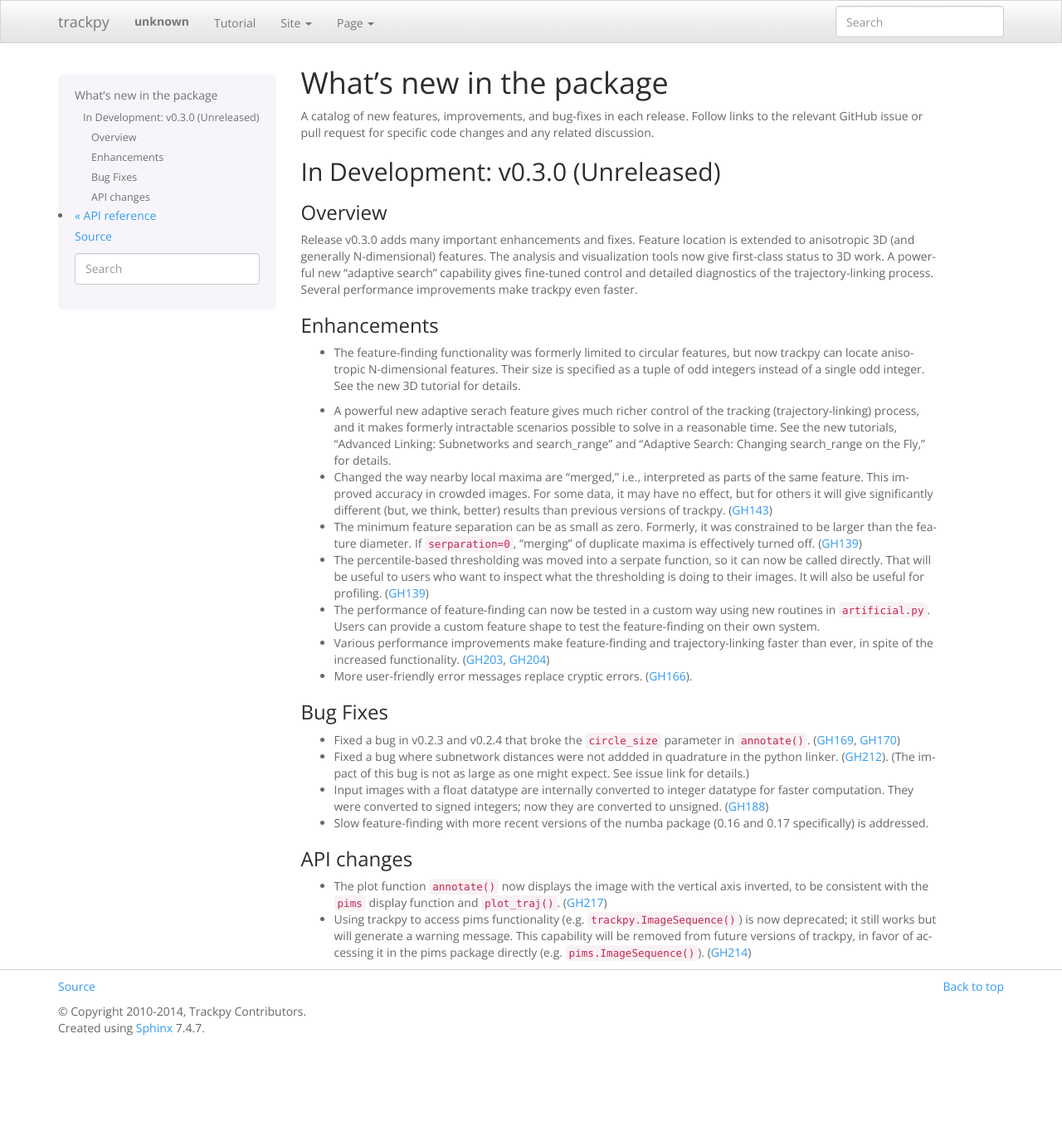
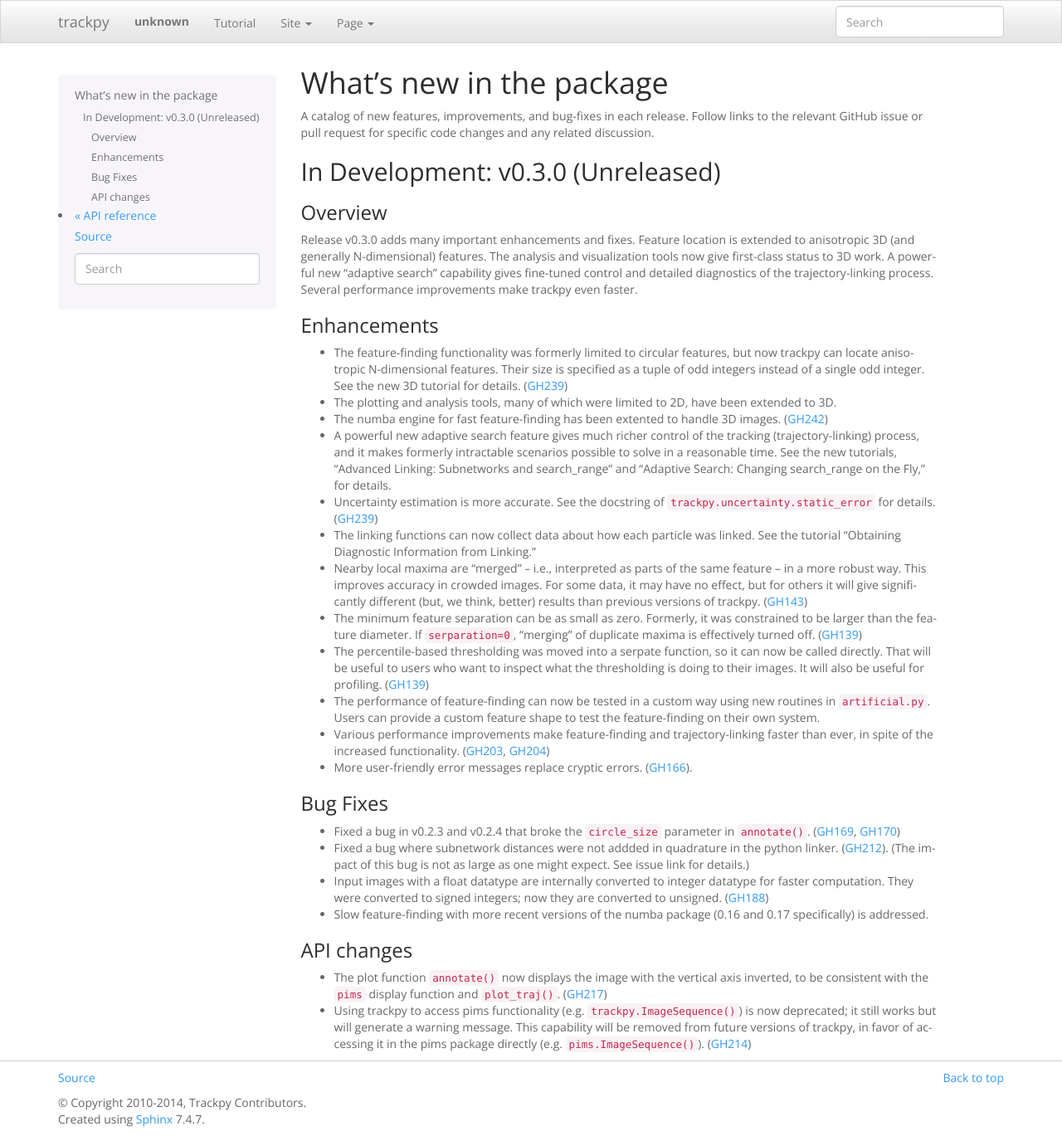
Before and after one commit to soft-matter/trackpy, a Sphinx documentation site: the page built from doc/whatsnew.rst, in a window 1280 px wide and 1369 px high. Shown: the whole window at 83% size. Built offline with Sphinx 7.4.7, drawn with Linux system fonts in a browser that asks for light colours; pages that are not in the unit, such as notebooks, are missing from menus.

Commit message:
DOC: Yet more release notes, copy edits.

```diff
--- a/doc/releases/v0.3.0.txt
+++ b/doc/releases/v0.3.0.txt
@@ -10,13 +10,19 @@
 Enhancements
 ~~~~~~~~~~~~
 
-- The feature-finding functionality was formerly limited to circular features, but now trackpy can locate anisotropic N-dimensional features. Their size is specified as a tuple of odd integers instead of a single odd integer. See the new 3D tutorial for details.
+- The feature-finding functionality was formerly limited to circular features, but now trackpy can locate anisotropic N-dimensional features. Their size is specified as a tuple of odd integers instead of a single odd integer. See the new 3D tutorial for details. (:issue:`239`)
 
-.. Waiting for merge: - The plotting and analysis tools, many of which were limited to 2D, have been extended to 3D.
+- The plotting and analysis tools, many of which were limited to 2D, have been extended to 3D.
 
-- A powerful new adaptive serach feature gives much richer control of the tracking (trajectory-linking) process, and it makes formerly intractable scenarios possible to solve in a reasonable time. See the new tutorials, "Advanced Linking: Subnetworks and search_range" and "Adaptive Search: Changing search_range on the Fly," for details.
+- The numba engine for fast feature-finding has been extented to handle 3D images. (:issue:`242`)
 
-- Changed the way nearby local maxima are "merged," i.e., interpreted as parts of the same feature. This improved accuracy in crowded images. For some data, it may have no effect, but for others it will give significantly different (but, we think, better) results than previous versions of trackpy. (:issue:`143`)
+- A powerful new adaptive search feature gives much richer control of the tracking (trajectory-linking) process, and it makes formerly intractable scenarios possible to solve in a reasonable time. See the new tutorials, "Advanced Linking: Subnetworks and search_range" and "Adaptive Search: Changing search_range on the Fly," for details.
+
+- Uncertainty estimation is more accurate. See the docstring of ``trackpy.uncertainty.static_error`` for details. (:issue:`239`)
+
+- The linking functions can now collect data about how each particle was linked. See the tutorial "Obtaining Diagnostic Information from Linking."
+
+- Nearby local maxima are "merged" -- i.e., interpreted as parts of the same feature -- in a more robust way. This improves accuracy in crowded images. For some data, it may have no effect, but for others it will give significantly different (but, we think, better) results than previous versions of trackpy. (:issue:`143`)
 
 - The minimum feature separation can be as small as zero. Formerly, it was constrained to be larger than the feature diameter. If ``serparation=0``, "merging" of duplicate maxima is effectively turned off. (:issue:`139`)
 
```
